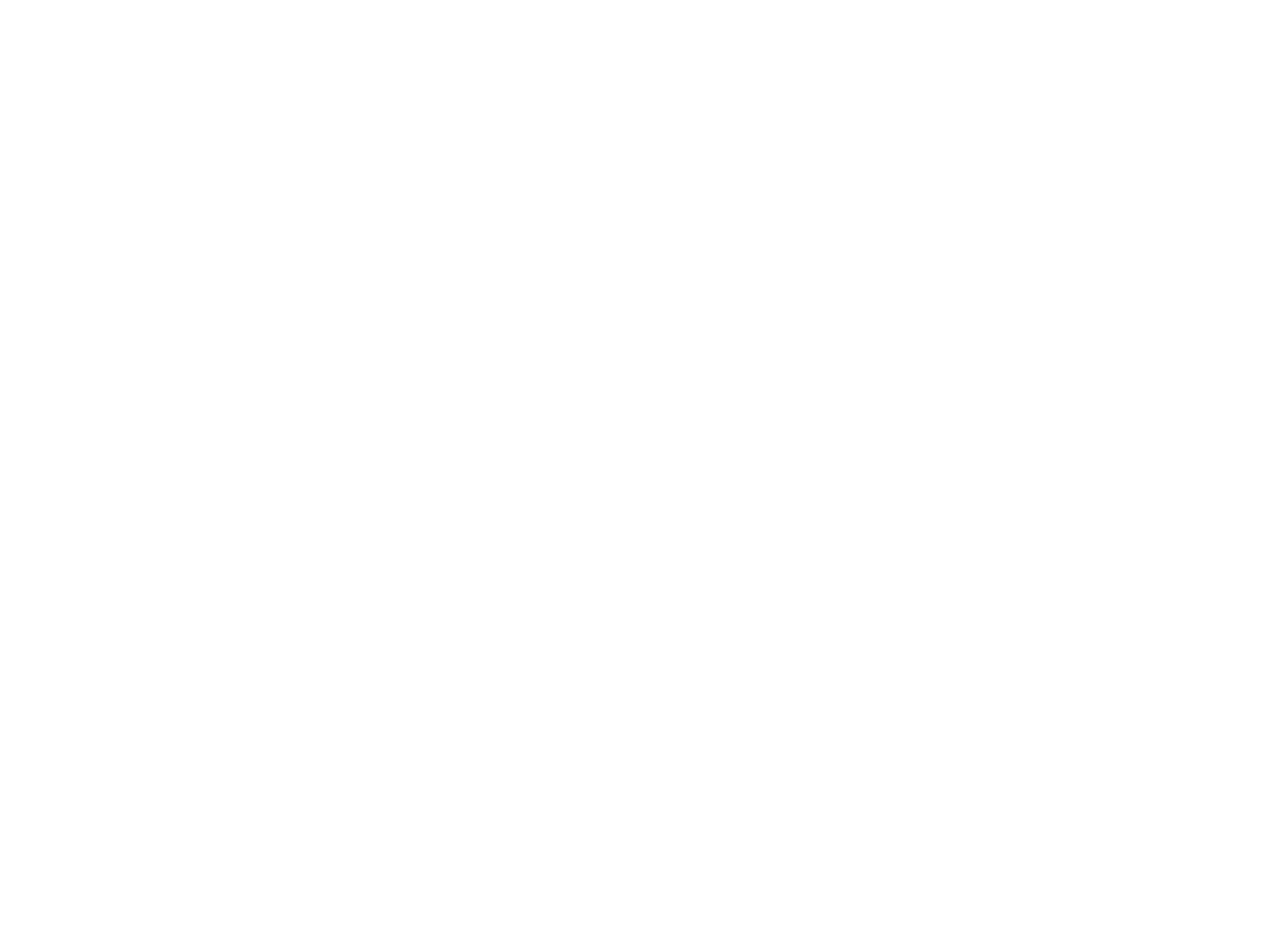
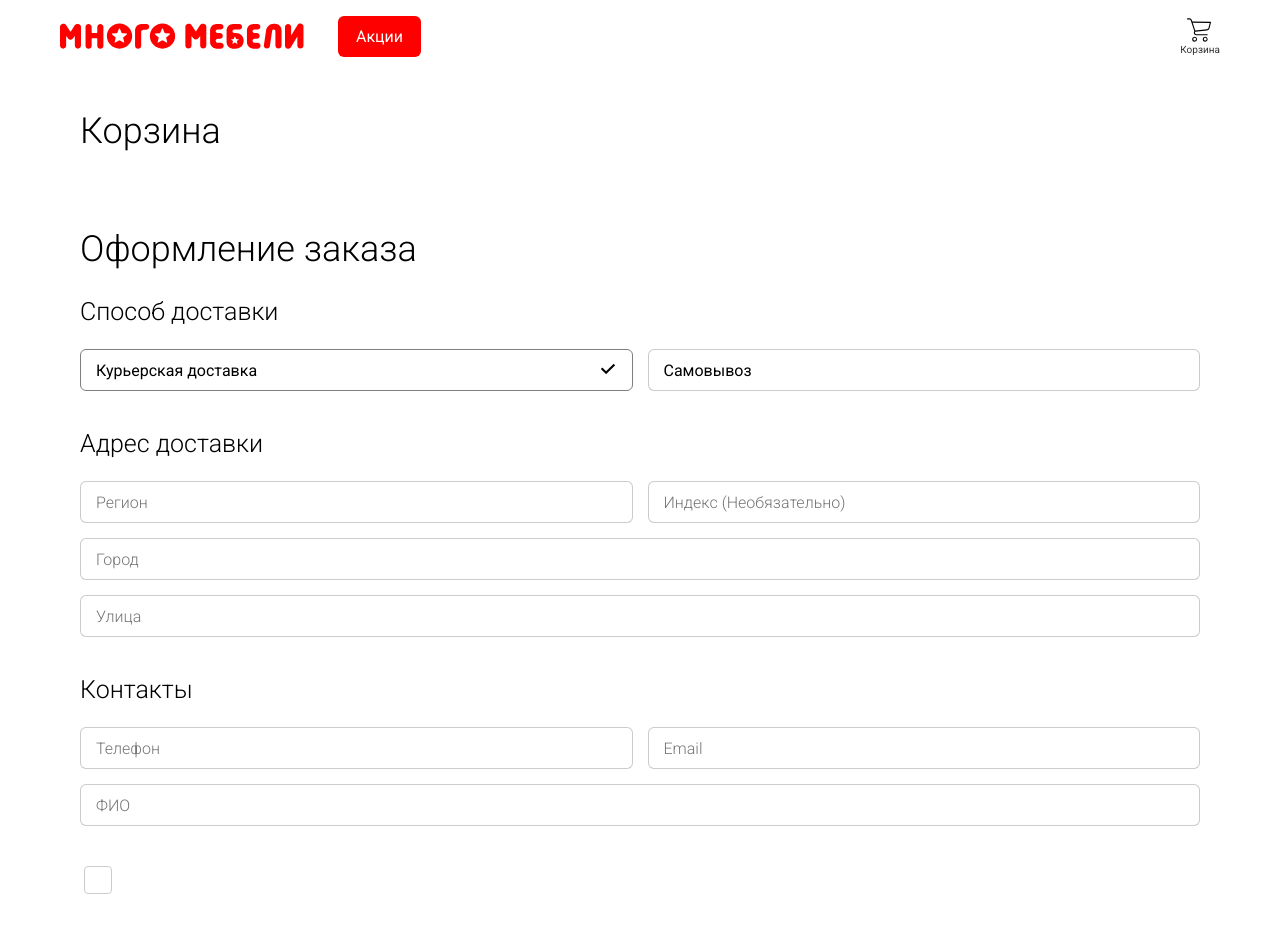
Before and after one commit to D4RK21/furniture-shop, a Vue app: page /basket in a window 1280 px wide. Before the commit this address had no page. Shown: the top 930 px of the page. Before the commit the page ends 800 px from the top, so only its background shows below. Built offline with nearby package versions, Linux system fonts and the light colour scheme.

Commit message:
Add basket page

```diff
--- a/src/assets/css/style.css
+++ b/src/assets/css/style.css
@@ -336,7 +336,7 @@ body {
   margin-right: 40px;
 }
 
-/* ============== Basket ====================== */
+/* ============== Modal ====================== */
 
 .modal-wrapper {
   position: fixed;
@@ -362,36 +362,189 @@ body {
   padding: 30px 40px;
 }
 
-.cart-header {
+/* ============== Basket ====================== */
+
+.basket {
+  padding: 40px 40px 50px 40px;
+  width: 100%;
+  max-width: 1200px;
+  margin: auto;
   display: flex;
-  justify-content: space-between;
-  align-items: center;
-  margin-bottom: 30px;
+  flex-direction: column;
 }
 
-.cart-title {
-  font-size: 28px;
-  font-weight: 600;
+.section-title {
+  font-size: 36px;
+  font-weight: 300;
+  line-height: 1;
+  margin-bottom: 32px;
 }
 
-.cart-close {
-  cursor: pointer;
-  transition: all 0.3s ease;
-  padding: 5px;
-}
-.cart-close:hover {
-  opacity: 0.5;
+.no-items {
+  display: flex;
+  flex-direction: column;
+  align-items: center;
+  margin-bottom: 60px;
 }
 
-.items-in-cart {
+.no-items-logo {
+  display: block;
+  width: 124px;
+  height: auto;
+  margin-top: 10px;
+  margin-bottom: 40px;
+}
+
+.no-items-text {
+  font-size: 16px;
+  margin-bottom: 20px;
+  font-weight: 300;
+}
+
+.checkout {
+  padding: 0px 40px 50px 40px;
+  width: 100%;
+  max-width: 1200px;
+  margin: auto;
+}
+
+.checkout-item {
+  margin-bottom: 40px;
+}
+
+.checkout-title {
+  font-size: 25px;
+  font-weight: 300;
   margin-bottom: 25px;
 }
 
-.section-title {
-  color: #59606d;
+.checkout-row {
+  display: flex;
+  width: 100%;
+  gap: 15px;
+  margin-top: 15px;
+}
+
+.checkout-input {
+  height: 42px;
+  border-radius: 6px;
+  border: 1px solid hsla(0, 0%, 59.2%, 0.5);
+  width: 100%;
+  padding: 0 15px;
+  font-size: 16px;
+  font-weight: 300;
+  color: #333;
+  transition: all 0.2s ease;
+}
+.checkout-input:focus {
+  border: 1px solid #979797;
+}
+
+.input-choose-cont {
+  position: relative;
+  width: 100%;
+}
+
+.input-choose {
+  cursor: pointer;
   font-weight: 400;
-  font-size: 18px;
-  margin-bottom: 5px;
+  color: #000;
+}
+.input-choose.active {
+  border: 1px solid #7e7e7e !important;
+}
+
+.input-icon {
+  position: absolute;
+  top: 13px;
+  width: 12px;
+  height: 12px;
+  right: 20px;
+  pointer-events: none;
+}
+
+/* ============== Checkbox ====================== */
+
+@keyframes check {
+  0% {
+    height: 0;
+    width: 0;
+  }
+  25% {
+    height: 0;
+    width: 10px;
+  }
+  50% {
+    height: 20px;
+    width: 10px;
+  }
+}
+.checkbox {
+  background-color: #fff;
+  display: inline-block;
+  height: 28px;
+  margin: 0 0.25em;
+  width: 28px;
+  border-radius: 4px;
+  border: 1px solid #ccc;
+  float: right;
+}
+.checkbox span {
+  display: block;
+  height: 28px;
+  position: relative;
+  width: 28px;
+  padding: 0;
+}
+.checkbox span:after {
+  -moz-transform: scaleX(-1) rotate(135deg);
+  -ms-transform: scaleX(-1) rotate(135deg);
+  -webkit-transform: scaleX(-1) rotate(135deg);
+  transform: scaleX(-1) rotate(135deg);
+  -moz-transform-origin: left top;
+  -ms-transform-origin: left top;
+  -webkit-transform-origin: left top;
+  transform-origin: left top;
+  border-right: 4px solid #fff;
+  border-top: 4px solid #fff;
+  content: "";
+  display: block;
+  height: 20px;
+  left: 3px;
+  position: absolute;
+  top: 15px;
+  width: 10px;
+}
+.checkbox span:hover:after {
+  border-color: #999;
+}
+.checkbox input {
+  display: none;
+}
+.checkbox input:checked + span:after {
+  -webkit-animation: check 0.8s;
+  -moz-animation: check 0.8s;
+  -o-animation: check 0.8s;
+  animation: check 0.8s;
+  border-color: #555;
+}
+.checkbox input:checked + .default:after {
+  border-color: #444;
+}
+.checkbox input:checked + .primary:after {
+  border-color: #2196f3;
+}
+.checkbox input:checked + .success:after {
+  border-color: #8bc34a;
+}
+.checkbox input:checked + .info:after {
+  border-color: #3de0f5;
+}
+.checkbox input:checked + .warning:after {
+  border-color: #ffc107;
+}
+.checkbox input:checked + .danger:after {
+  border-color: #f44336;
 }
 
 /* ============== Media ====================== */
--- a/src/components/TheHeader.vue
+++ b/src/components/TheHeader.vue
@@ -3,7 +3,7 @@
     <div class="header-top">
       <div class="container">
         <div class="header-logo">
-          <a href="">
+          <a href="/">
             <img :src="require('@/assets/img/logo.svg')" alt="" />
           </a>
         </div>
@@ -12,6 +12,7 @@
         </div>
       </div>
       <div class="container">
+        <a href="/basket">
           <div class="basket-container">
             <svg>
               <path
@@ -20,6 +21,7 @@
             </svg>
             <span>Корзина</span>
           </div>
+        </a>
       </div>
     </div>
     <div class="header-bottom">
--- a/src/router/index.js
+++ b/src/router/index.js
@@ -1,6 +1,6 @@
 import { createRouter, createWebHistory } from "vue-router";
 import HomeView from "../views/HomeView.vue";
-import CartView from "../views/CartView.vue";
+import BasketView from "../views/BasketView.vue";
 
 const routes = [
   {
@@ -9,9 +9,9 @@ const routes = [
     component: HomeView,
   },
   {
-    path: "/cart",
-    name: "cart",
-    component: CartView,
+    path: "/basket",
+    name: "basket",
+    component: BasketView,
   },
 ];
 
--- /dev/null
+++ b/src/views/BasketView.vue
@@ -0,0 +1,142 @@
+<template>
+  <the-header />
+  <main class="page-content">
+    <section class="basket">
+      <div class="section-title">Корзина</div>
+      <div class="no-items" v-if="items.length === 0">
+        <img :src="require('@/assets/img/cart-empty.svg')" class="no-items-logo" />
+        <div class="no-items-text">В корзине нет товаров</div>
+        <a href="/">
+          <button type="button" class="btn-red">На главную</button>
+        </a>
+      </div>
+      <div class="items" v-else></div>
+    </section>
+    <section class="checkout" v-if="items.length != 0">
+      <form>
+        <div class="section-title">Оформление заказа</div>
+        <div class="checkout-item">
+          <div class="checkout-title">Способ доставки</div>
+          <div class="checkout-row">
+            <div class="input-choose-cont">
+              <input
+                type="text"
+                class="checkout-input input-choose"
+                :class="isCourier ? 'active' : ''"
+                v-on:click="isCourier = true"
+                value="Курьерская доставка"
+                readonly
+              />
+              <div class="input-icon" v-if="isCourier">
+                <svg
+                  xmlns="http://www.w3.org/2000/svg"
+                  xmlns:xlink="http://www.w3.org/1999/xlink"
+                  version="1.1"
+                  width="14px"
+                  height="14px"
+                  viewBox="0 0 78.369 78.369"
+                  xml:space="preserve"
+                >
+                  <g>
+                    <path
+                      d="M78.049,19.015L29.458,67.606c-0.428,0.428-1.121,0.428-1.548,0L0.32,40.015c-0.427-0.426-0.427-1.119,0-1.547l6.704-6.704   c0.428-0.427,1.121-0.427,1.548,0l20.113,20.112l41.113-41.113c0.429-0.427,1.12-0.427,1.548,0l6.703,6.704   C78.477,17.894,78.477,18.586,78.049,19.015z"
+                    />
+                  </g>
+                </svg>
+              </div>
+            </div>
+            <div class="input-choose-cont">
+              <input
+                type="text"
+                class="checkout-input input-choose"
+                :class="!isCourier ? 'active' : ''"
+                v-on:click="isCourier = false"
+                value="Самовывоз"
+                readonly
+              />
+              <div class="input-icon" v-if="!isCourier">
+                <svg
+                  xmlns="http://www.w3.org/2000/svg"
+                  xmlns:xlink="http://www.w3.org/1999/xlink"
+                  version="1.1"
+                  width="14px"
+                  height="14px"
+                  viewBox="0 0 78.369 78.369"
+                  xml:space="preserve"
+                >
+                  <g>
+                    <path
+                      d="M78.049,19.015L29.458,67.606c-0.428,0.428-1.121,0.428-1.548,0L0.32,40.015c-0.427-0.426-0.427-1.119,0-1.547l6.704-6.704   c0.428-0.427,1.121-0.427,1.548,0l20.113,20.112l41.113-41.113c0.429-0.427,1.12-0.427,1.548,0l6.703,6.704   C78.477,17.894,78.477,18.586,78.049,19.015z"
+                    />
+                  </g>
+                </svg>
+              </div>
+            </div>
+          </div>
+        </div>
+        <div class="checkout-item" v-if="isCourier">
+          <div class="checkout-title">Адрес доставки</div>
+          <div class="checkout-row">
+            <input type="text" class="checkout-input" placeholder="Регион" :required="isCourier" />
+            <input type="number" class="checkout-input" placeholder="Индекс (Необязательно)" />
+          </div>
+          <div class="checkout-row">
+            <input type="text" class="checkout-input" placeholder="Город" :required="isCourier" />
+          </div>
+          <div class="checkout-row">
+            <input type="text" class="checkout-input" placeholder="Улица" :required="isCourier" />
+          </div>
+        </div>
+        <div class="checkout-item" v-else>
+          <div class="checkout-title">Адрес пункта самовывоза</div>
+          <div class="checkout-row">
+            <input type="text" class="checkout-input" placeholder="Адрес" :required="!isCourier" />
+          </div>
+        </div>
+        <div class="checkout-item">
+          <div class="checkout-title">Контакты</div>
+          <div class="checkout-row">
+            <input type="tel" class="checkout-input" placeholder="Телефон" required />
+            <input type="email" class="checkout-input" placeholder="Email" required />
+          </div>
+          <div class="checkout-row">
+            <input type="text" class="checkout-input" placeholder="ФИО" required />
+          </div>
+        </div>
+        <div class="checkout-item">
+          <div class="checkout-row">
+            <label class="checkbox">
+              <input type="checkbox" />
+              <span class="danger"></span>
+            </label>
+            <span class="checkbox-text"></span>
+          </div>
+        </div>
+      </form>
+    </section>
+  </main>
+</template>
+
+<script>
+import TheHeader from "@/components/TheHeader.vue";
+export default {
+  components: {
+    TheHeader,
+  },
+  data: () => {
+    return {
+      items: [1, 2, 3],
+      isCourier: true,
+    };
+  },
+};
+</script>
+
+<style>
+.header {
+  position: inherit !important;
+}
+.header-bottom {
+  display: none;
+}
+</style>
--- a/src/views/CartView.vue
+++ /dev/null
@@ -1,7 +0,0 @@
-<template>123</template>
-
-<script>
-export default {};
-</script>
-
-<style></style>
```
Also changed, not shown: src/assets/img/cart-empty.svg (added). Lines whose indentation alone changed are shown as unchanged.
